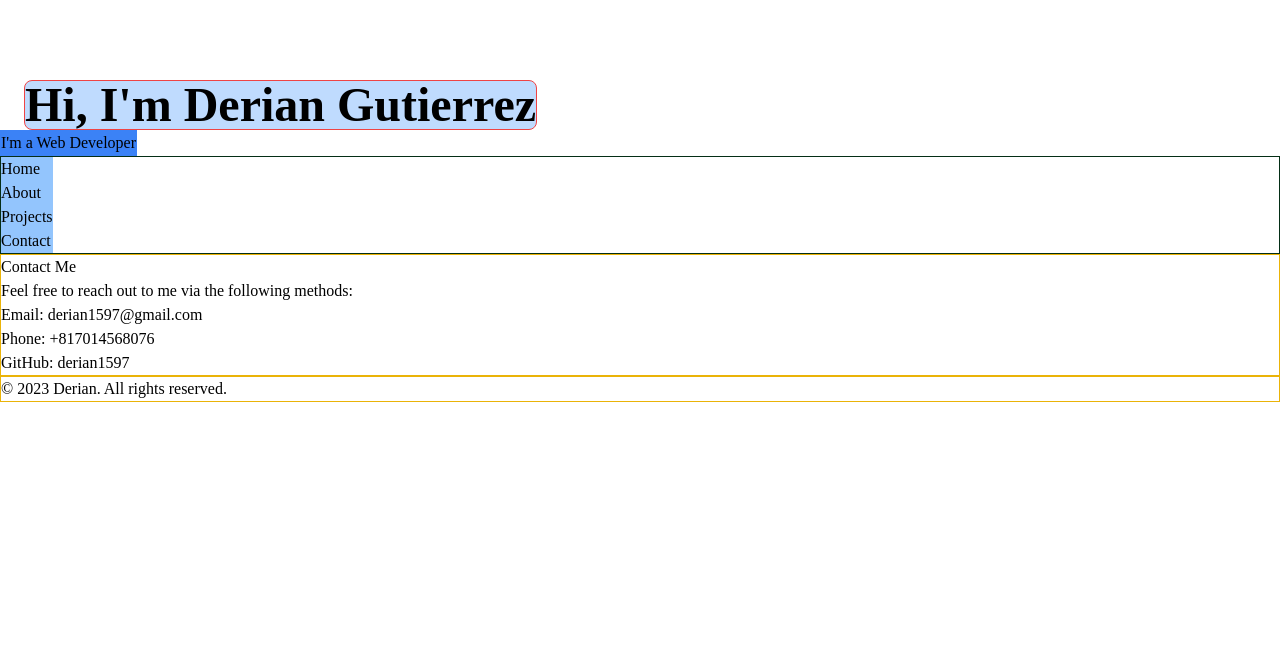
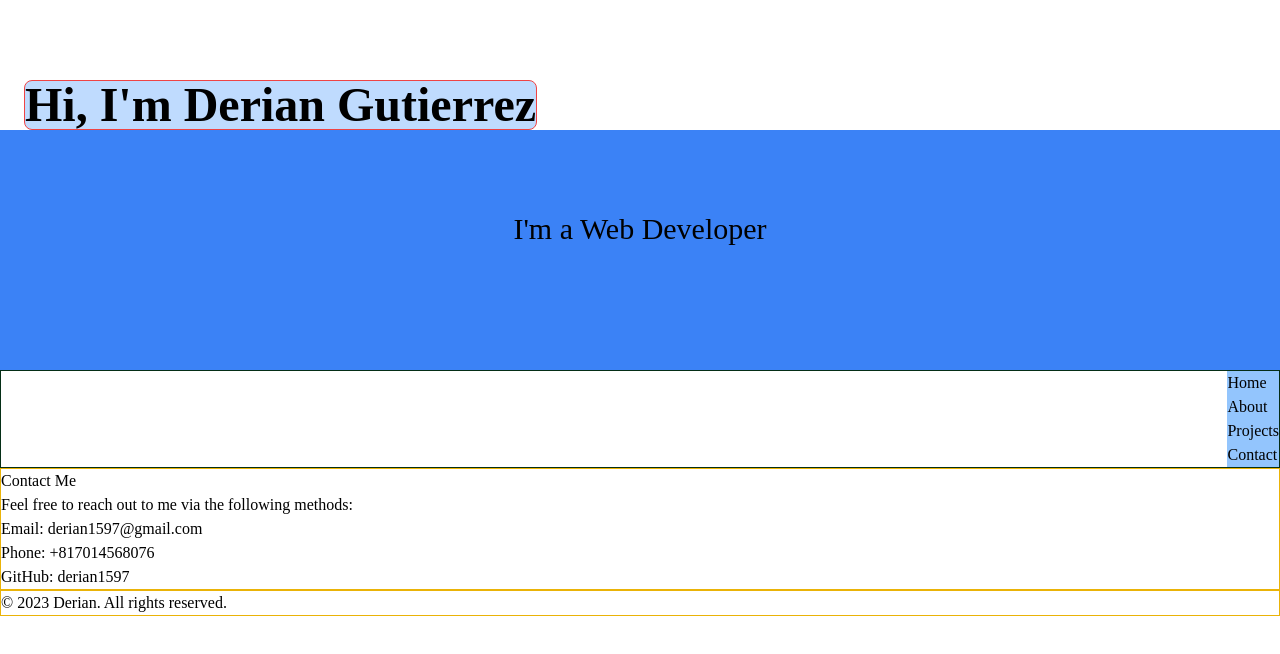
Before and after one commit to derian1597/derian1597.github.io, a website: page index.html in a window 1280 px wide. Drawn offline with Linux system fonts and the light colour scheme; files that its build step writes are made by us from their sources; a web font is replaced by a local one.

Commit message:
Update index.html

```diff
--- a/index.html
+++ b/index.html
@@ -29,13 +29,13 @@
         <h1 class="text-left">, I'm Derian Gutierrez</h1>
     </section>
 
-    <section id="about" class="border border-blue-500 bg-blue-500 flex justify-center w-fit h-fit">
-        <h2>I'm a Web Developer</h2>
+    <section id="about" class="border border-blue-500 bg-blue-500 flex justify-center h-60 pt-20 min-h-fit text-3xl">
+        <h2 class="">I'm a Web Developer</h2>
     </section>
 
-    <section id="tags" class="flex justify-right border border-green-950">
+    <section id="tags" class="flex justify-end border border-green-950">
         <nav>
-            <ul class ="bg-blue-300">
+            <ul class="bg-blue-300">
                 <li><a href="#home">Home</a></li>
                 <li><a href="#about">About</a></li>
                 <li><a href="#projects">Projects</a></li>
```
